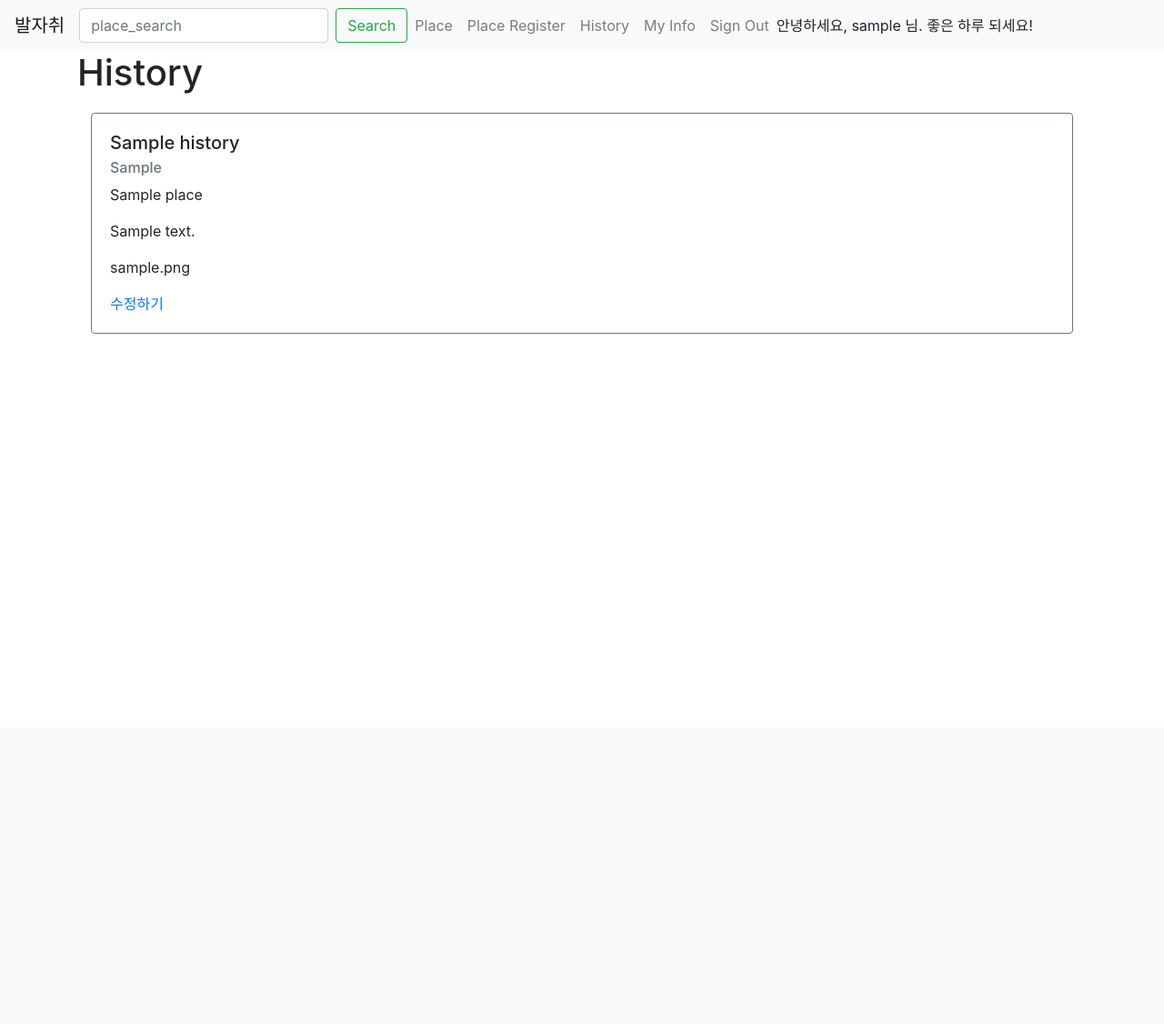
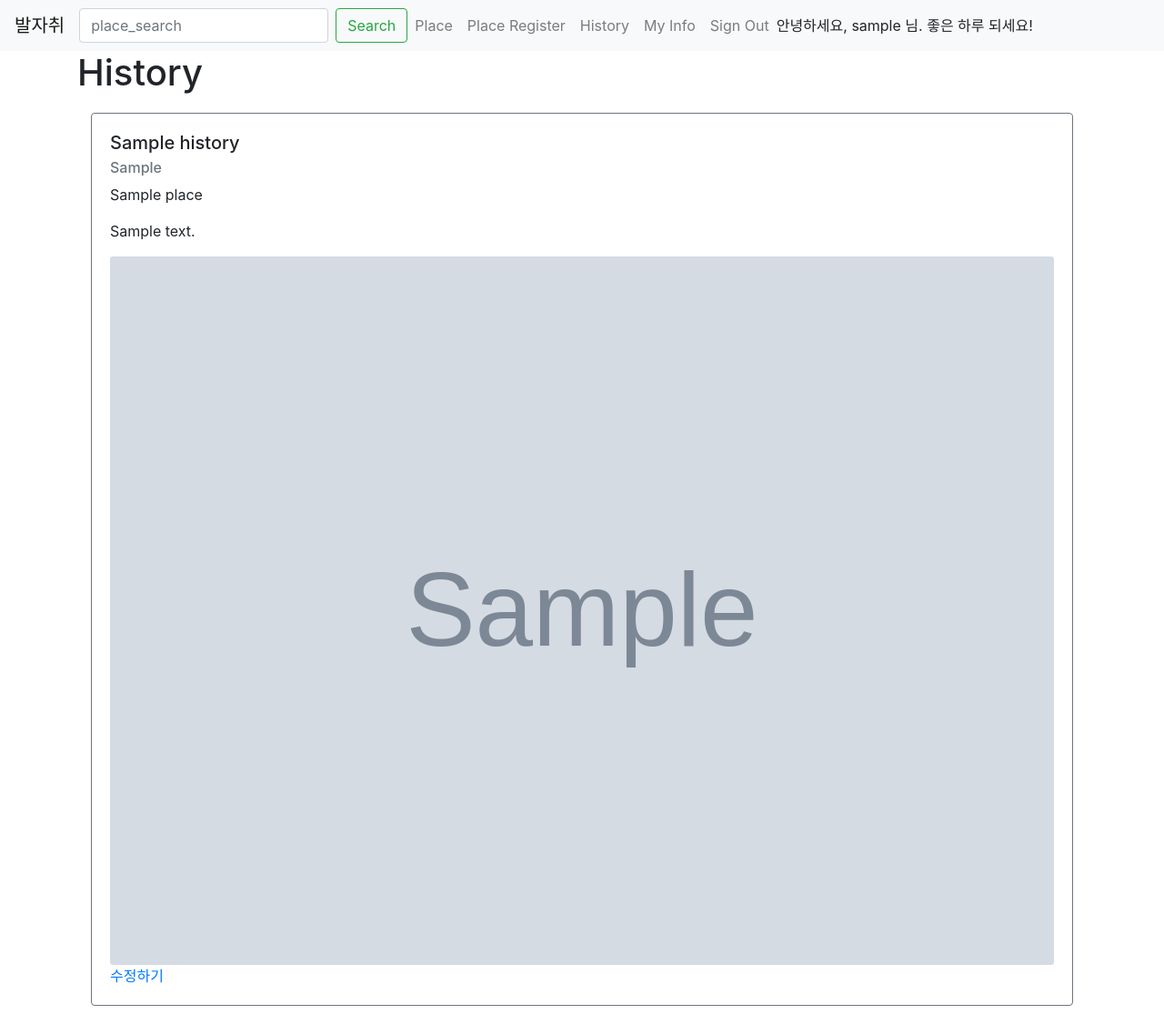
Before and after one commit to H43RO/Footprint, a Django app: page /history/ in a window 1280 px wide. Shown: the whole page at 91% size. Before the commit the page ends 367 px from the top, so only its background shows below. Run offline with Django 3.2, Linux system fonts and the light colour scheme; a user stored in the database is signed in; tables that the repository leaves empty hold one stand-in row (values such as "Sample post"); grey boxes marked "Sample" are stand-in pictures; parts of the project's set-up code (start-up, migrations or seed data) failed here and were passed over; some libraries are stand-ins or nearby versions.

Commit message:
[YulHee] HistoryPage 뼈대기능 구현
- templates/history_list.html: 이미지 부분 코드 수정했습니다.
- models.py : 이미지 필드 초기값 수정했습니다.
- views.py : 리턴 부분 약간 수정했습니다.

```diff
--- a/Web/Project_Footprint/website/models.py
+++ b/Web/Project_Footprint/website/models.py
@@ -77,10 +77,10 @@ class Place(models.Model):
         return self.title
 
 class History(models.Model):
-    img = models.ImageField(blank=True, upload_to="blog/%Y/%m/%d")
+    img = models.ImageField(blank=True, null=True, upload_to="blog/%Y/%m/%d")
     title = models.CharField(max_length=100, blank=True)
     mood = models.CharField(max_length=30, default=3)
-    comment = models.CharField(max_length=1000, blank=True)
+    comment = models.TextField(max_length=1000, blank=True)
     place = models.ForeignKey(Place, on_delete=models.CASCADE)
     user = models.ForeignKey(User, on_delete=models.CASCADE)
     created_at = models.DateTimeField(auto_now_add=True)
--- a/Web/Project_Footprint/website/templates/history_list.html
+++ b/Web/Project_Footprint/website/templates/history_list.html
@@ -4,6 +4,7 @@
 <div class="container">
     <h1>History</h1>
     {% for item in historys %}
+
     <div class="row restaurant-item" style="margin:20px auto;">
         <div class="col-sm-12">
             <div class="card border-secondary">
@@ -11,8 +12,10 @@
                     <h5 class="card-title">{{ item.title }}</h5>
                     <h6 class="card-subtitle mb-2 text-muted">{{ item.mood }}</h6>
                     <p class="card-text">{{ item.place }}</p>
-                    <p class="card-text">{{item.comment}}</p>
-                    <p class="card-text">{{item.img}}</p>
+                    <p class="card-text">{{item.comment|linebreaksbr}}</p>
+                    {% if item.img %}
+                    <img class="card-img" src ="{{ item.img.url }}", alt="">
+                    {% endif %}
                     <a href="{% url 'history-update' %}?id={{ item.id }}" class="card-link">수정하기</a>
                 </div>
             </div>
--- a/Web/Project_Footprint/website/views.py
+++ b/Web/Project_Footprint/website/views.py
@@ -120,11 +120,11 @@ def history(request):
 
 def history_create(request):
     if request.method == 'POST':
-        form = HistoryForm(request.POST)  # request의 POST 데이터들을 바로 PostForm에 담을 수 있습니다.
+        form = HistoryForm(request.POST, request.FILES)  # request의 POST 데이터들을 바로 PostForm에 담을 수 있습니다.
         if form.is_valid():  # 데이터가 form 클래스에서 정의한 조건 (max_length 등)을 만족하는지 체크합니다.
             new_item = form.save()  # save 메소드로 입력받은 데이터를 레코드로 추가합니다.
-        return Hender(request, 'history_list.html', {'form': form})  # 리스트 화면으로 이동합니다.
-    form = HistoryForm()  # 만약에 POST방식이 아니라면
+        return render(request, 'history_list.html', {'form': form})  # 리스트 화면으로 이동합니다.
+    form = HistoryForm(request.FILES)  # 만약에 POST방식이 아니라면
     return render(request, 'history_create.html', {'form': form})
 
 
```
